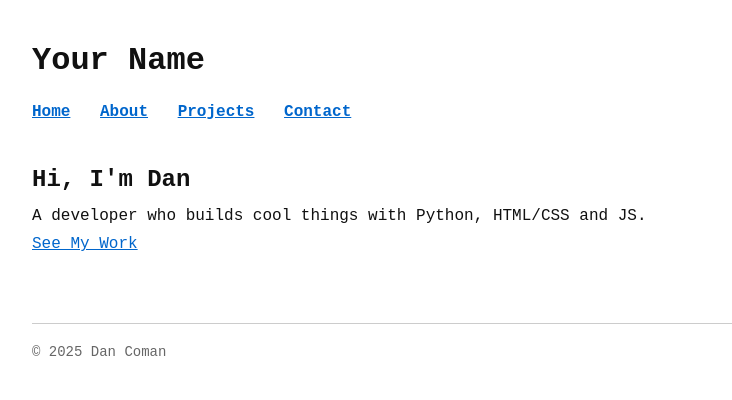
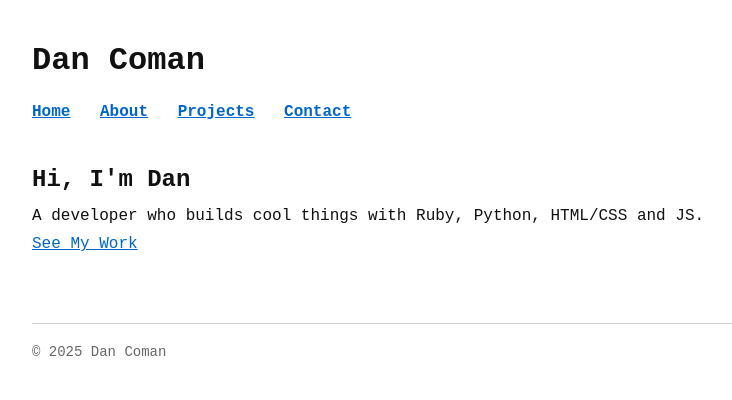
Before and after one commit to laccces/portfolio, a plain HTML site: page index.html in a window 1280 px wide. Shown: the whole page, without its empty margins (240-972 px from the left). Drawn offline with Linux system fonts and the light colour scheme.

Commit message:
Copy changes to index

```diff
--- a/index.html
+++ b/index.html
@@ -8,7 +8,7 @@
 </head>
 <body>
   <header>
-    <h1>Your Name</h1>
+    <h1>Dan Coman</h1>
     <nav>
       <a href="index.html">Home</a>
       <a href="about.html">About</a>
@@ -20,7 +20,7 @@
   <main>
     <section class="hero">
       <h2>Hi, I'm Dan</h2>
-      <p>A developer who builds cool things with Python, HTML/CSS and JS.</p>
+      <p>A developer who builds cool things with Ruby, Python, HTML/CSS and JS.</p>
       <a href="projects.html" class="btn">See My Work</a>
     </section>
   </main>
```
